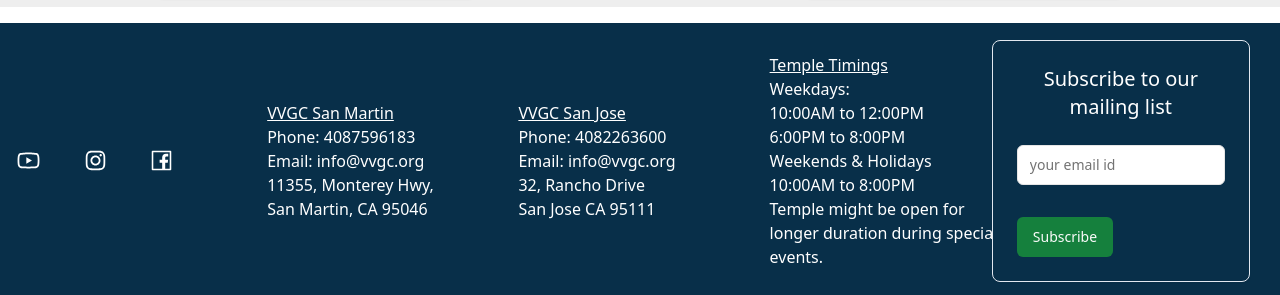
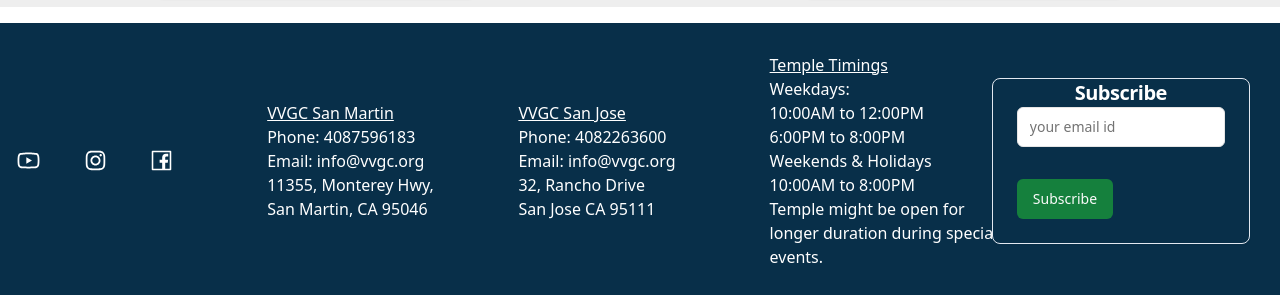
Before and after one commit to anaghaweb/vvgc, a Next.js app: page /priests in a window 1280 px wide. Shown: the part 1751-2046 px from the top of the page. Built offline with nearby package versions, Linux system fonts and the light colour scheme; a web font is replaced by a local one.

Commit message:
feedback form complete

```diff
--- a/Components/footer.jsx
+++ b/Components/footer.jsx
@@ -4,7 +4,7 @@ import { SubscribeForm } from './subscribe/subscribe';
 
 export default function Footer() {
     return (
-        <footer className="w-full max-w-full grid gap-2 grid-cols-1 md:grid-cols-5 text-white bg-sky-950 h-auto md:h-[275px] items-center justify-center px-4 py-4">
+        <footer className="w-full max-w-full grid gap-2 grid-cols-1 lg:grid-cols-5 text-white bg-sky-950 h-auto md:h-[275px] items-center justify-center px-4 py-4">
             <section className='grid grid-cols-3 lg:w-[200px] md:w-[150px] w-full'>
                 <Link href={`https://www.youtube.com/live/mAH6q0YPwso?si=nAC-_69uH-ndKIV2`}><AiOutlineYoutube size={25} /></Link>
                 <Link href={`https://www.instagram.com/explore/tags/vvgcsanmartin/`}><AiOutlineInstagram size={25} /></Link>
--- a/Components/subscribe/subscribe.jsx
+++ b/Components/subscribe/subscribe.jsx
@@ -17,7 +17,7 @@ import {
 } from "@/Components/ui/form"
 import { Textarea } from "../ui/textarea"
 import {Input} from '../ui/input'
-import { Card, CardHeader, CardContent, CardFooter } from "../ui/card"
+import { Card, CardTitle , CardContent, CardFooter } from "../ui/card"
 import { Loader2 } from "lucide-react"
 
 
@@ -75,8 +75,8 @@ const {isDirty, isValid, formState, isSubmitted, isSubmitting, isSubmitSuccessfu
   else {
   return (
 
-    <Card className="bg-sky-950">
-      <CardHeader className="text-center text-xl text-white">Subscribe to our mailing list</CardHeader>
+    <Card className="bg-sky-950 min-w-44">
+      <CardTitle  className="text-center text-xl text-white">Subscribe</CardTitle >
 
     <Form {...form}>
       <CardContent className="min-w-64 ">
--- a/Components/subscribe/success.jsx
+++ b/Components/subscribe/success.jsx
@@ -5,16 +5,14 @@ import Link from "next/link";
 
 export function SuccessfulSubscribe(){
     return(
-        <Card className="min-w-80 h-80">
-            <CardHeader>
-            <p className="text-2xl text-blue-500">Feedback Received!</p>
-            </CardHeader>
+        <Card className="min-w-24 h-24">
+
             <CardContent className="flex flex-col items-center justify-center gap-4">
-                <FaCheckCircle className="text-green-700 text-xl size-12"/>
-                <p>Thankyou for submitting your feedback!</p>
+                <FaCheckCircle className="text-green-700 text-xl size-8"/>
+                <p>You are Subscribed!</p>
 
             </CardContent>
-            <Button className="flex mx-auto p-6 my-1 items-center text-white bg-green-700"><Link href="/"> Return to VVGC homepage</Link></Button>
+
             </Card>
     )
 }
```
